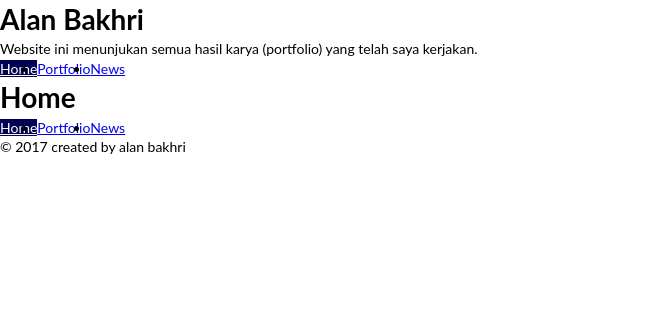
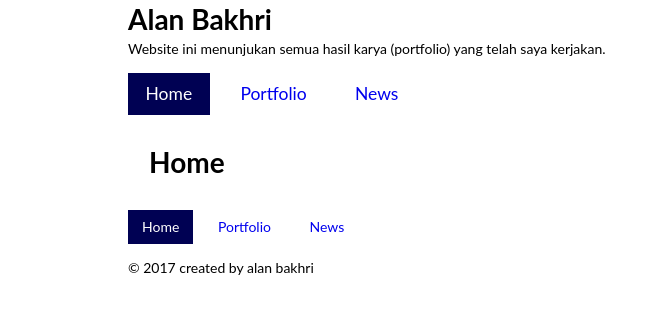
Before and after one commit to alanbakhri/portfolio, a Jekyll site: the page built from index.html, in a window 1280 px wide. Shown: the top 314 px of the page, without its empty margins (0-665 px from the left). Built offline with Jekyll 4.4.1, drawn with Linux system fonts in a browser that asks for light colours; Markdown is read by kramdown in place of the engine named in the settings.

Commit message:
added include parameters file

```diff
--- a/_includes/navigation.html
+++ b/_includes/navigation.html
@@ -1,5 +1,5 @@
 <nav>
-  <ul class="list">
+  <ul class="nav {{ include.navclass }}">
     <li><a href="{{ site.baseurl }}/" class="{% if page.url == '/' %}current{% endif %}">Home</a></li>
     <li><a href="{{ site.baseurl }}/portfolio.html" class="{% if page.url == '/portfolio.html' %}current{% endif %}">Portfolio</a></li>
     <li><a href="{{ site.baseurl }}/news.html" class="{% if page.url == '/news.html' %}current{% endif %}">News</a></li>
--- a/_layouts/default.html
+++ b/_layouts/default.html
@@ -7,21 +7,24 @@
   <link rel="stylesheet" href="{{ site.baseurl }}/css/common.css">
 </head>
 <body>
-
-  <header>
+  <div class="wrapper">
+    <header id="header">
       <hgroup>
         <h1>{{ site.title }}</h1>
         <p>{{ site.description }}</p>
       </hgroup>
-    {% include navigation.html %}
+      {% include navigation.html navclass='nav-top' %}
     </header>
 
+    <main id="main">
       {{ content }}
+    </main>
 
-  <footer>
-    {% include navigation.html %}
+    <footer id="footer">
+      {% include navigation.html navclass='nav-bottom' %}
       <p>&copy; 2017 created by alan bakhri</p>
     </footer>
+  </div>
 
 </body>
 </html>
--- a/css/common.css
+++ b/css/common.css
@@ -14,11 +14,43 @@ body {
   font: normal 14px/1.4 Lato;
 }
 
+.wrapper {
+  width: 100%;
+  max-width: 1024px;
+  margin: 0 auto;
+}
+
+ul, ol {
+  list-style: none;
+}
+
+a {
+  text-decoration: none;
+}
+
+#main {
+  padding: 1em 1.5em;
+}
+
 .current {
   background-color: #000153;
   color: #fff;
 }
 
-.list {
-  display: flex;
+nav {
+  margin: 1em 0;
 }
+
+.nav > li {
+  display: inline-block;
+}
+
+.nav li a {
+  display:  inline-block;
+  margin-right: .5em;
+  padding: .5em 1em;
+}
+
+.nav-top {
+  font-size: 1.25em;
+}
```
Also changed, not shown: 1 other file. Lines whose indentation alone changed are shown as unchanged.
